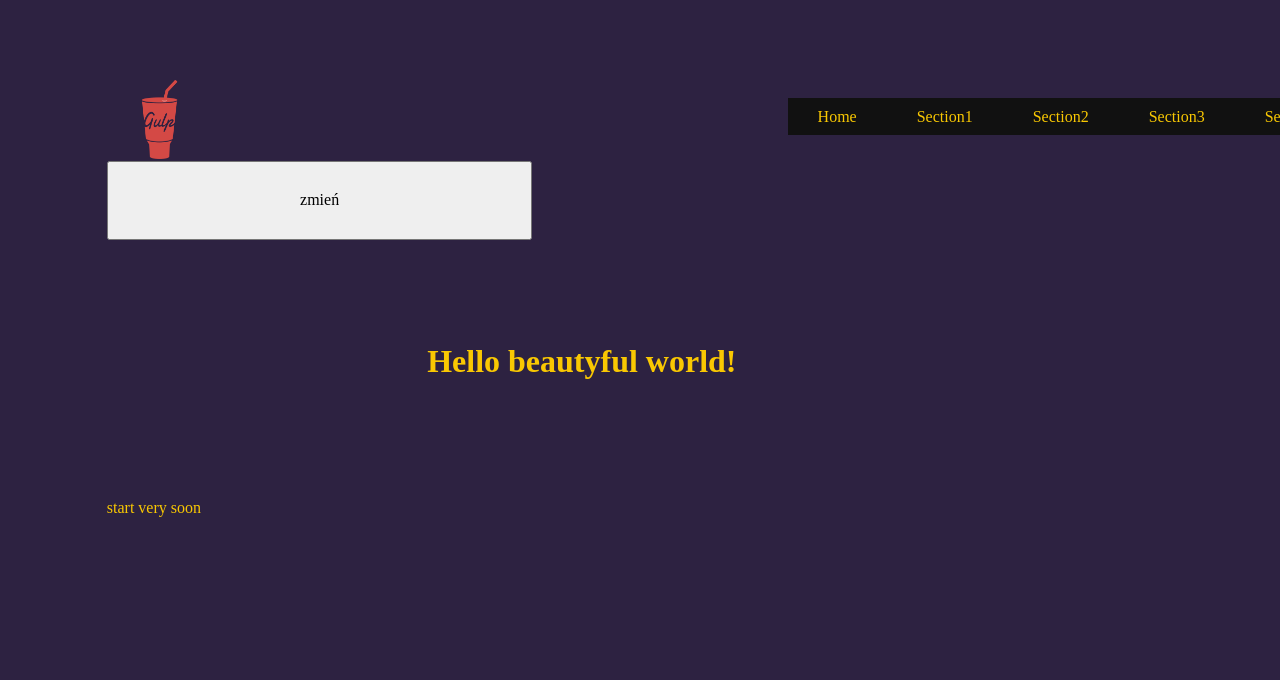
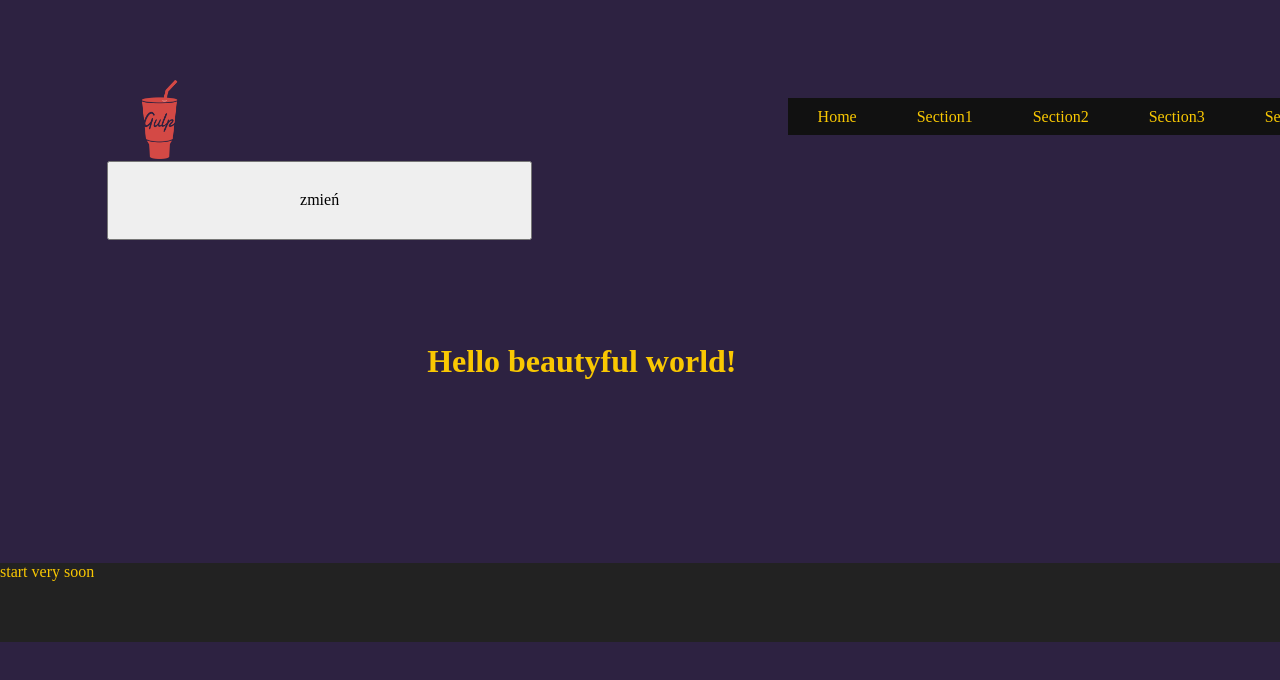
Before and after one commit to LukaszKapuscinski/homepage-gulp, a website: page src/content/index.html in a window 1280 px wide. Shown: the top 680 px of the page. Drawn offline with nearby package versions, Linux system fonts and the light colour scheme; files that its build step writes are made by us from their sources; files whose address does not match are found by name.

Commit message:
new footer

```diff
--- a/src/scss/main.scss
+++ b/src/scss/main.scss
@@ -63,7 +63,9 @@ body {
   }
 }
 .footer {
-  grid-area: 7/ 2 / 9/ 6;
+  grid-area: 8/ 1 / 9/ 13;
+  background-color: #222;
+  margin: 0;
 }
 .content {
   grid-area: 5/ 5 / 7/ 8;
```
